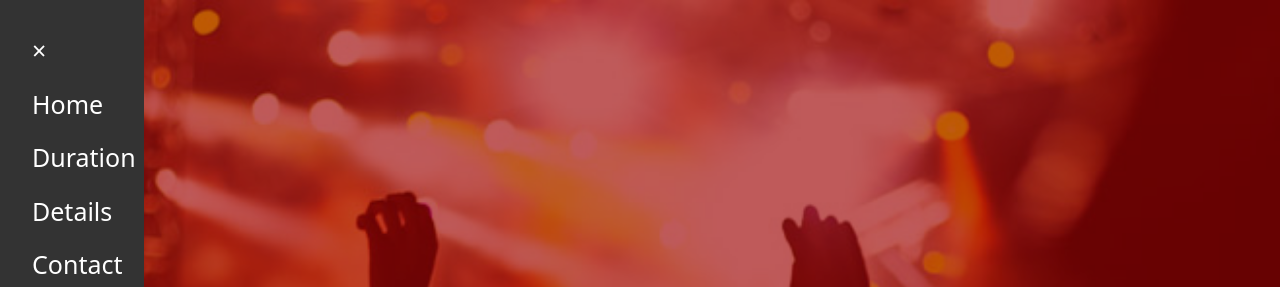
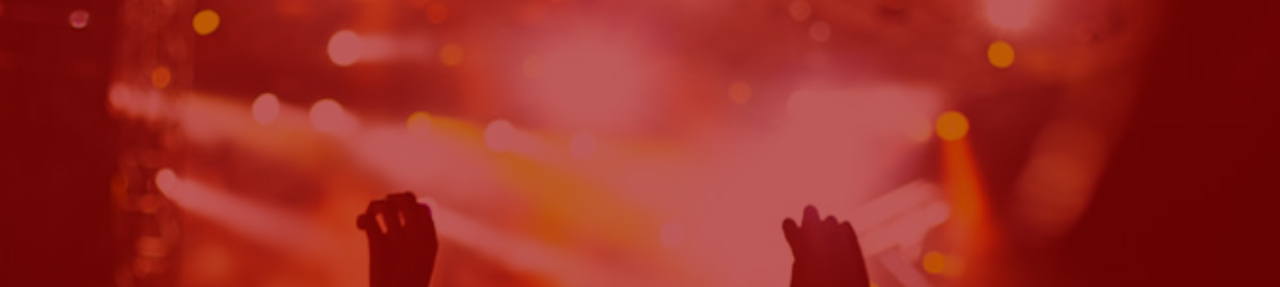
Before and after one commit to janakhaled77/jquery, a plain HTML site: page index.html in a window 1280 px wide. Shown: the top 287 px of the page. Drawn offline with nearby package versions, Linux system fonts and the light colour scheme.

Commit message:
fifth commit

```diff
--- a/css/main.css
+++ b/css/main.css
@@ -25,10 +25,16 @@ body{
 }
 
 .sidebar {
+    height: 100%;
+    width: 0;
     position: fixed;
+    z-index: 1;
+    top: 0;
+    left: 0;
     background-color: #333;
+    overflow-x: hidden;
     transition: 0.5s;
-
+    padding-top: 60px;
 }
 .sidebar a {
     padding: 8px 8px 8px 32px;
--- a/index.html
+++ b/index.html
@@ -20,7 +20,7 @@
             </div>
         </div>
     </div>
-    <div id="mySidebar" class="sidebar h-100 position-fixed z-1 top-0 start-0 overflow-x-hidden pt-4">
+    <div id="mySidebar" class="sidebar">
         <a href="javascript:void(0)" class="closebtn" onclick="closeNav()">×</a>
         <a href="#home" target="_self">Home</a>
         <a href="#duration" target="_self">Duration</a>
```
